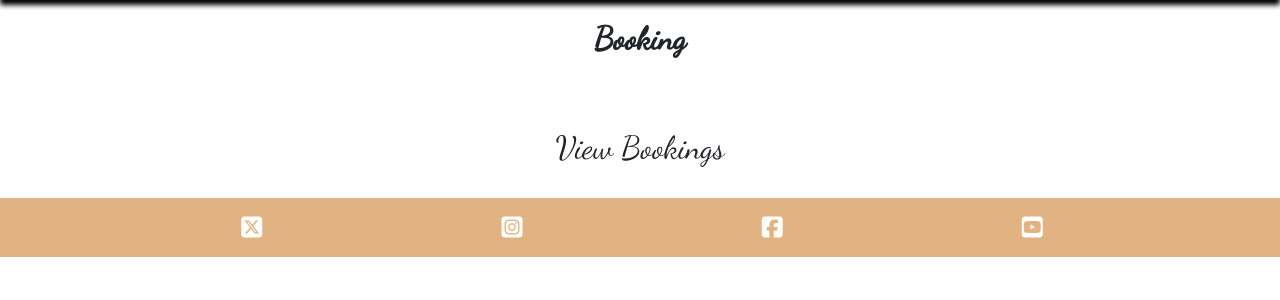
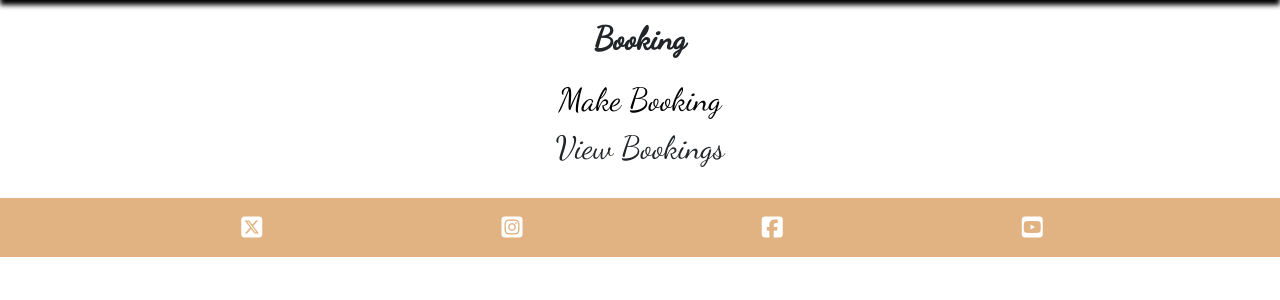
Before and after one commit to oscarbutler/restaurant, a Django app: page /booking.html in a window 1280 px wide. Shown: the part 80-380 px from the top of the page. Run offline with Django 4.2, Linux system fonts and the light colour scheme; some libraries are stand-ins or nearby versions.

Commit message:
Add divs and classes

```diff
--- a/booking/templates/booking.html
+++ b/booking/templates/booking.html
@@ -10,7 +10,7 @@
     <link rel="icon" href="{%static 'images/icons8-oak-16.png'%}"/>
     <link rel="icon" href="{%static 'images/icons8-oak-32.png'%}"/>
     <link rel="stylesheet" href="https://cdnjs.cloudflare.com/ajax/libs/twitter-bootstrap/4.6.0/css/bootstrap.min.css">
-    <link rel="stylesheet" href="https://cdnjs.cloudflare.com/ajax/libs/font-awesome/5.15.4/css/all.min.css">
+    <!-- <link rel="stylesheet" href="https://cdnjs.cloudflare.com/ajax/libs/font-awesome/5.15.4/css/all.min.css"> -->
     <link rel="stylesheet" href="{% static 'css/style.css' %}">
     <title>The Oak</title>
 </head>
@@ -39,7 +39,7 @@
                         </li>
                         <li class="menu-info">
                             <a href="info.html">
-                                <span>
+                                <span class="header-information">
                                     Information
                                 </span>
                             </a>
@@ -75,7 +75,7 @@
                         </li>
                         <li class="menu-booking">
                             <a href="booking.html">
-                                <span>
+                                <span class="header-booking">
                                     Booking
                                 </span>
                             </a>
@@ -89,7 +89,9 @@
         <h2 class="booking-heading">Booking</h2>
         <ul class="booking-options">
             <a href="make_booking.html">
-                <li class="bookings-choice">Make Booking</li>
+                <li class="bookings-choice">
+                    <div class="makebookings">Make Booking</div>
+                </li>
             </a>
             <li class="bookings-choice">View Bookings</li>
         </ul>
```
